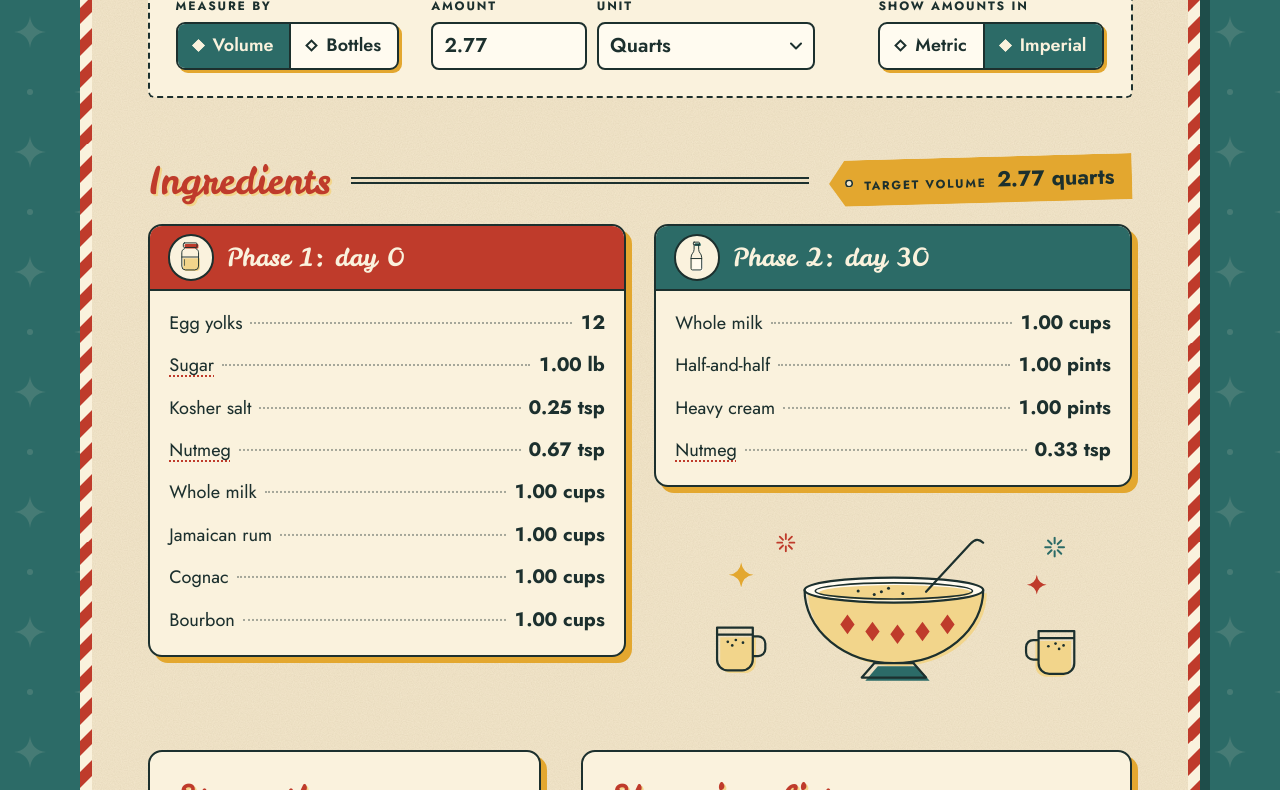
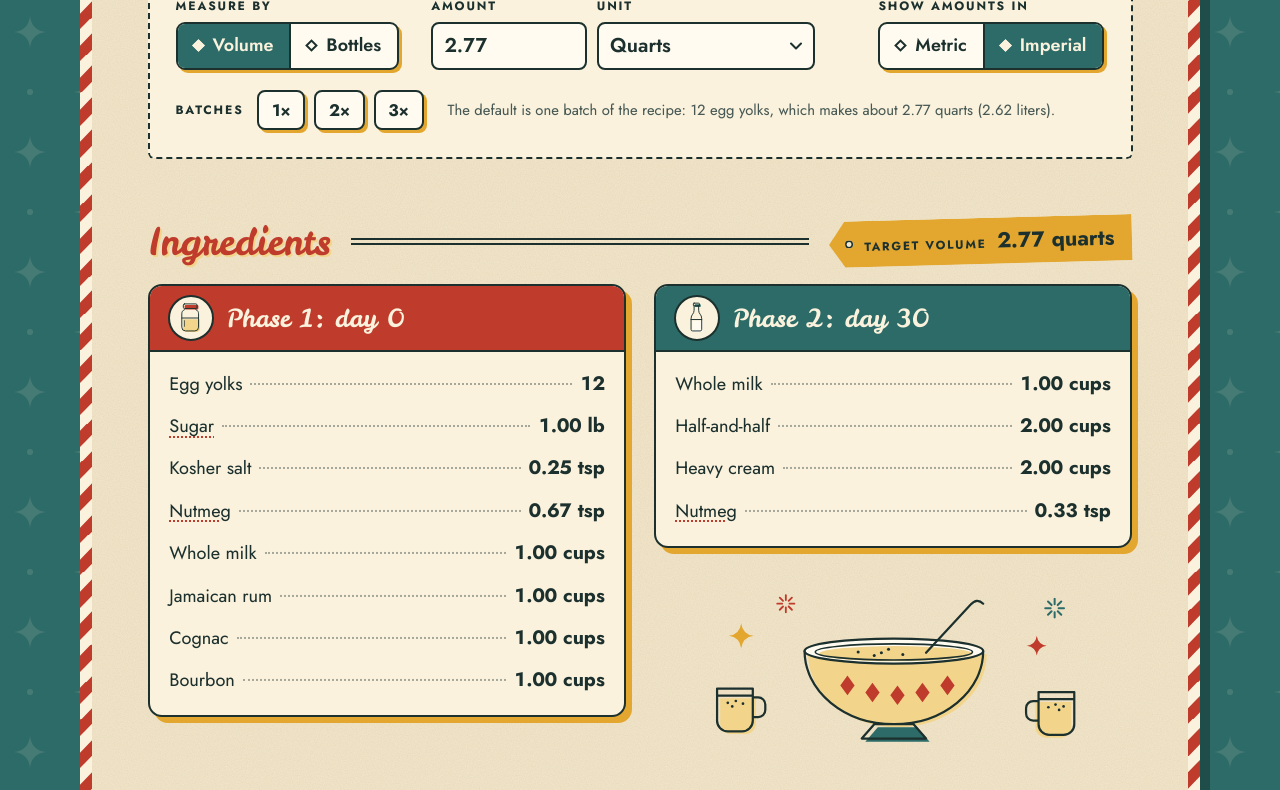
Before and after one commit to mprpic/eggnog.lol, a plain HTML site: page index.html in a window 1280 px wide. Shown: the part 598-1388 px from the top of the page. Drawn offline with Linux system fonts and the light colour scheme.

Commit message:
Add batch shortcuts and show imperial spirit amounts in cups
Co-Authored-By: Claude Opus 5.5 <noreply@anthropic.com>
Signed-off-by: Martin Prpič <martin.prpic@gmail.com>

```diff
--- a/index.html
+++ b/index.html
@@ -376,6 +376,25 @@ select {
     text-overflow: ellipsis;
 }
 input[aria-invalid="true"] { border-color: var(--red); background: #FBE9DF; }
+/* Batch shortcuts and the note on the default */
+.batches { display: flex; flex-wrap: wrap; align-items: center; gap: .8rem 1.5rem; margin-top: 1.3rem; }
+.batch-btns { display: flex; align-items: center; gap: .55rem; }
+.batch-btns .label { margin: 0 .3rem 0 0; }
+.chip {
+    min-width: 3rem;
+    min-height: 2.5rem;
+    padding: .3rem .8rem;
+    font: 700 1.05rem/1 var(--sans);
+    color: var(--ink);
+    background: var(--white);
+    border: 2px solid var(--ink);
+    border-radius: 8px;
+    box-shadow: 3px 3px 0 var(--mustard);
+    cursor: pointer;
+}
+.chip:hover { background: var(--paper-2); }
+.chip:active { transform: translate(2px, 2px); box-shadow: 1px 1px 0 var(--mustard); }
+.batch-note { flex: 1 1 18rem; margin: 0; font-size: .92rem; line-height: 1.45; color: var(--muted); }
 .hint { margin: .9rem 0 0; font-size: .95rem; font-style: italic; color: var(--red-ink); font-weight: 500; }
 
 /* Target volume: a gift tag */
@@ -734,7 +753,7 @@ footer .disclaimer { margin-top: .5rem; font-size: .88rem; color: var(--muted);
 @media print {
     body { padding: 0; background: none; }
     .card { border: 0; box-shadow: none; background: none; max-width: none; }
-    .garland, .cover::before, .scissors, .bowl-art, .mugs-art, .copy-row, .recipe-toggle, .controls .seg, .edge { display: none !important; }
+    .garland, .cover::before, .scissors, .bowl-art, .mugs-art, .copy-row, .recipe-toggle, .controls .seg, .batch-btns, .edge { display: none !important; }
     .cover { padding-top: 0; }
     .coupon::before { -webkit-mask: none; mask: none; }
     .panel, .phase, .tl-bar, .seg-opts, .proc h3, .steps li::before { box-shadow: none; }
@@ -966,6 +985,15 @@ footer .disclaimer { margin-top: .5rem; font-size: .88rem; color: var(--muted);
                         </div>
                     </fieldset>
                 </div>
+                <div class="batches">
+                    <div class="batch-btns" role="group" aria-labelledby="batches-label">
+                        <span class="label" id="batches-label">Batches</span>
+                        <button type="button" class="chip" data-batches="1">1×</button>
+                        <button type="button" class="chip" data-batches="2">2×</button>
+                        <button type="button" class="chip" data-batches="3">3×</button>
+                    </div>
+                    <p class="batch-note">The default is one batch of the recipe: 12 egg yolks, which makes about 2.77 quarts (2.62 liters).</p>
+                </div>
                 <p class="hint" id="batch-hint" role="status" hidden>Enter a number above zero. Showing the last batch that worked.</p>
             </div>
         </section>
@@ -1290,7 +1318,7 @@ function shoppingList(scaled, unitSystem) {
     const spirit = (item, ml) => ({
         item,
         quantity: `${plural(Math.ceil(Math.round(ml) / 750), '× 750ml bottle')}`,
-        exact: `(need ${ml.toFixed(0)} ml)`,
+        exact: metric ? `(need ${ml.toFixed(0)} ml)` : `(need ${(ml / ML_PER_UNIT.cups).toFixed(2)} cups)`,
     });
     const sugarLb = scaled.sugarG / G_PER_LB;
     return [
@@ -1323,11 +1351,14 @@ function shoppingListMarkdown(items) {
         recipe: 'two-phase',
         mode: 'volume',
         units: 'imperial',
-        targetMl: convertToMl(2.77, 'quarts'),
+        targetMl: BASE_YIELD_ML,
         abv: { ...DEFAULT_ABV },
     };
     let shopping = [];
     let statusTimer;
+    // An exact batch multiple that the amount field can only show rounded. It stands in for the
+    // field for as long as the field still reads that rounded text, so 1× is exactly one batch.
+    let preset = { text: '2.77', unit: 'quarts', ml: BASE_YIELD_ML };
     // Ticked shopping items, kept here because every redraw rebuilds the list.
     const bought = new Set();
 
@@ -1348,8 +1379,14 @@ function shoppingListMarkdown(items) {
 
     function readTarget() {
         if (state.mode === 'volume') {
-            const amount = readPositive($('volume-amount'));
-            return amount === null ? null : convertToMl(amount, $('volume-unit').value);
+            const field = $('volume-amount');
+            const unit = $('volume-unit').value;
+            if (field.value === preset.text && unit === preset.unit) {
+                field.setAttribute('aria-invalid', 'false');
+                return preset.ml;
+            }
+            const amount = readPositive(field);
+            return amount === null ? null : convertToMl(amount, unit);
         }
         const count = readPositive($('bottle-count'));
         const size = readPositive($('bottle-size'));
@@ -1502,6 +1539,21 @@ function shoppingListMarkdown(items) {
     });
     onRadio('units', render);
 
+    document.querySelectorAll('[data-batches]').forEach((button) => {
+        button.addEventListener('click', () => {
+            const unit = $('volume-unit').value;
+            const ml = Number(button.dataset.batches) * BASE_YIELD_ML;
+            preset = { text: String(Number((ml / ML_PER_UNIT[unit]).toFixed(2))), unit, ml };
+            $('volume-amount').value = preset.text;
+            if (state.mode !== 'volume') {
+                $('mode-volume').checked = true;
+                state.mode = 'volume';
+                showMode();
+            }
+            update();
+        });
+    });
+
     ['volume-amount', 'volume-unit', 'bottle-count', 'bottle-size', 'bottle-unit', 'abv-rum', 'abv-cognac', 'abv-bourbon'].forEach((id) => {
         $(id).addEventListener('input', update);
         $(id).addEventListener('change', update);
```
